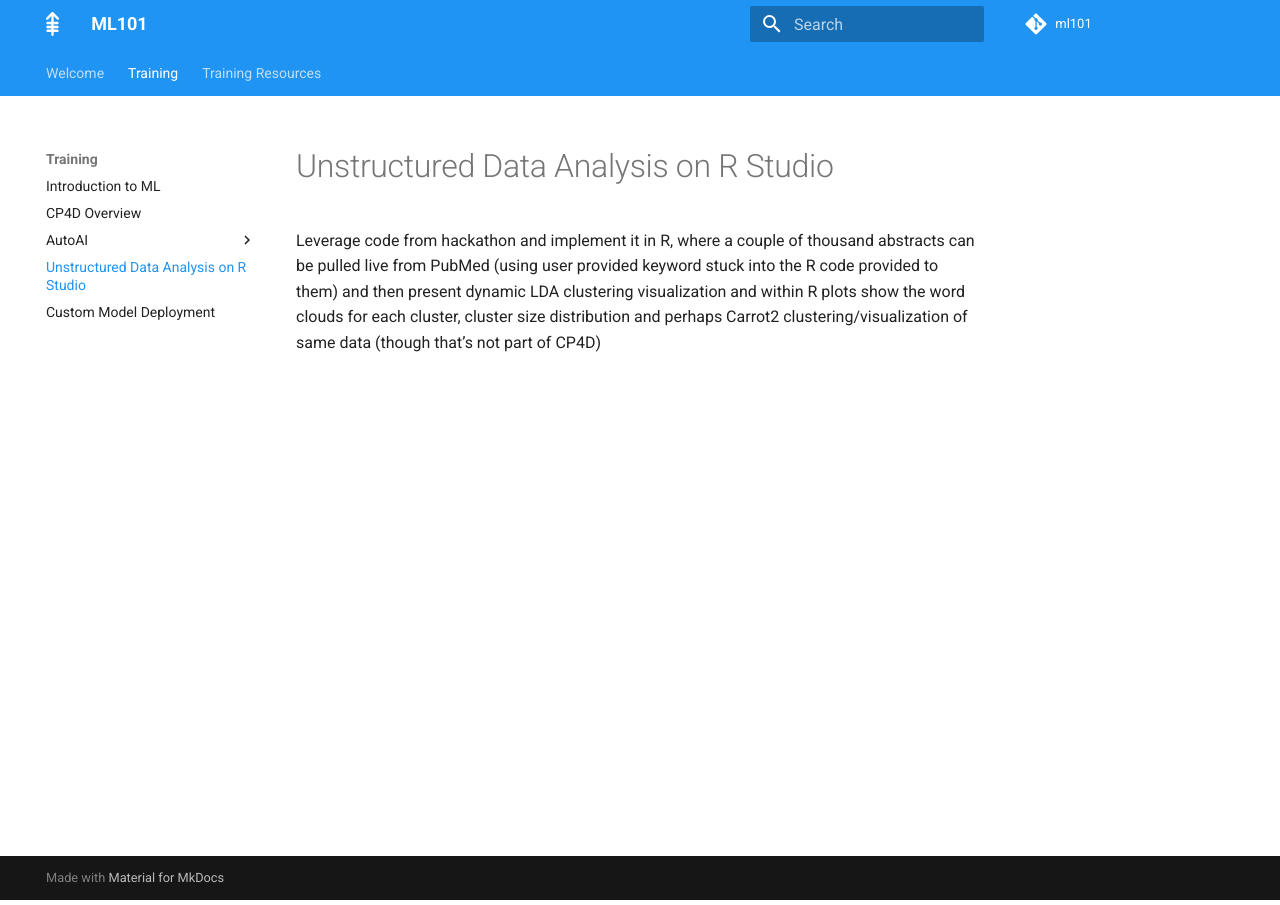
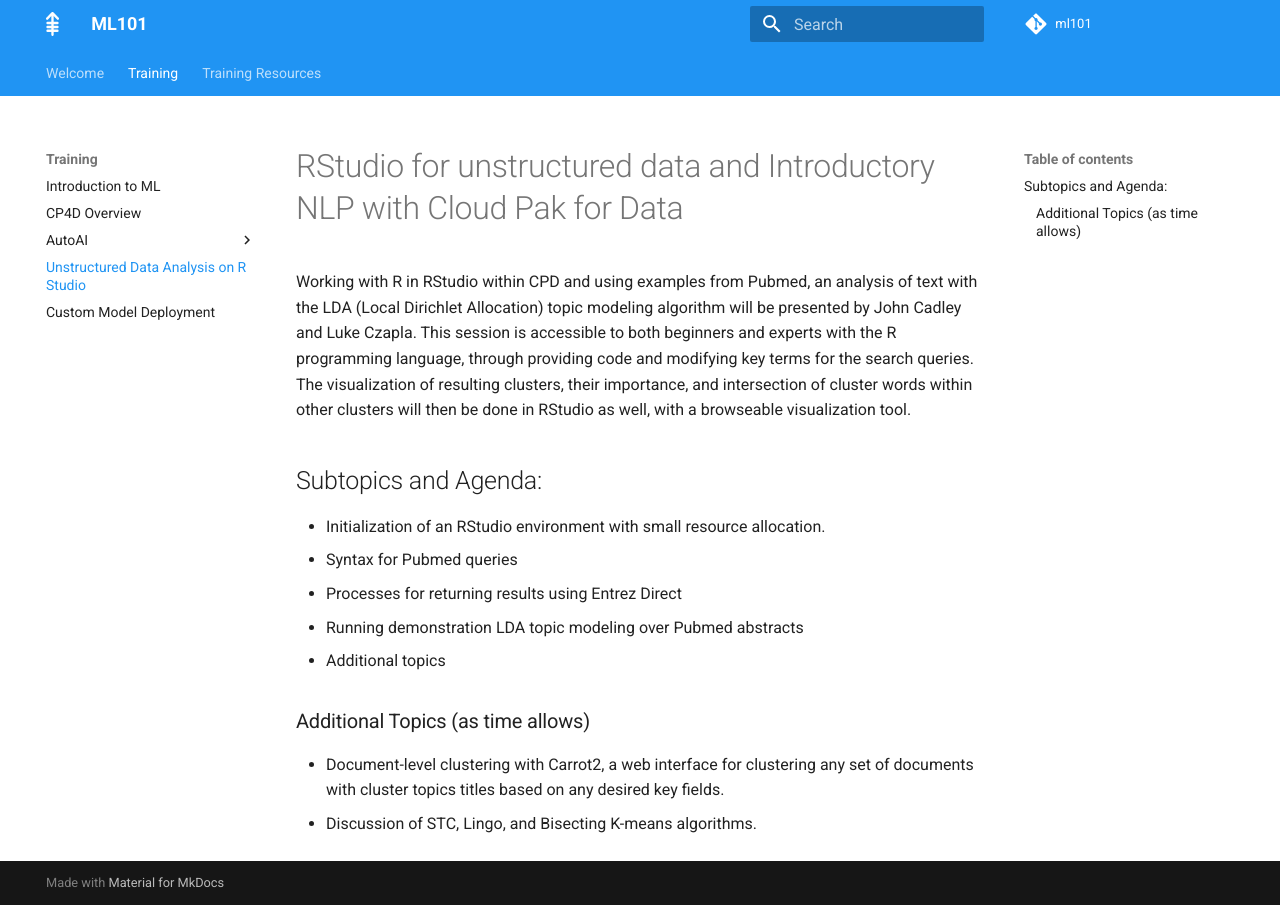
Before and after one commit to ygivenx/ml101, an MkDocs documentation site: the page built from docs/unstructured-data-analysis-on-rstudio.md, in a window 1280 px wide. Built offline with MkDocs 1.6.1 and Material for MkDocs 9.7.7, drawn with Linux system fonts in a browser that asks for light colours.

Commit message:
unstructured R text

```diff
--- a/docs/unstructured-data-analysis-on-rstudio.md
+++ b/docs/unstructured-data-analysis-on-rstudio.md
@@ -1 +1,16 @@
-Leverage code from hackathon and implement it in R, where a couple of thousand abstracts can be pulled live from PubMed (using user provided keyword stuck into the R code provided to them) and then present dynamic LDA clustering visualization and within R plots show the word clouds for each cluster, cluster size distribution and perhaps Carrot2 clustering/visualization of same data (though that’s not part of CP4D)
+# RStudio for unstructured data and Introductory NLP with Cloud Pak for Data
+
+Working with R in RStudio within CPD and using examples from Pubmed, an analysis of text with the LDA (Local Dirichlet Allocation) topic modeling algorithm will be presented by John Cadley and Luke Czapla.  This session is accessible to both beginners and experts with the R programming language, through providing code and modifying key terms for the search queries.  The visualization of resulting clusters, their importance, and intersection of cluster words within other clusters will then be done in RStudio as well, with a browseable visualization tool.
+
+## Subtopics and Agenda:
+
+- Initialization of an RStudio environment with small resource allocation.
+- Syntax for Pubmed queries
+- Processes for returning results using Entrez Direct
+- Running demonstration LDA topic modeling over Pubmed abstracts
+- Additional topics
+
+### Additional Topics (as time allows)
+
+- Document-level clustering with Carrot2, a web interface for clustering any set of documents with cluster topics titles based on any desired key fields.
+- Discussion of STC, Lingo, and Bisecting K-means algorithms.
```
